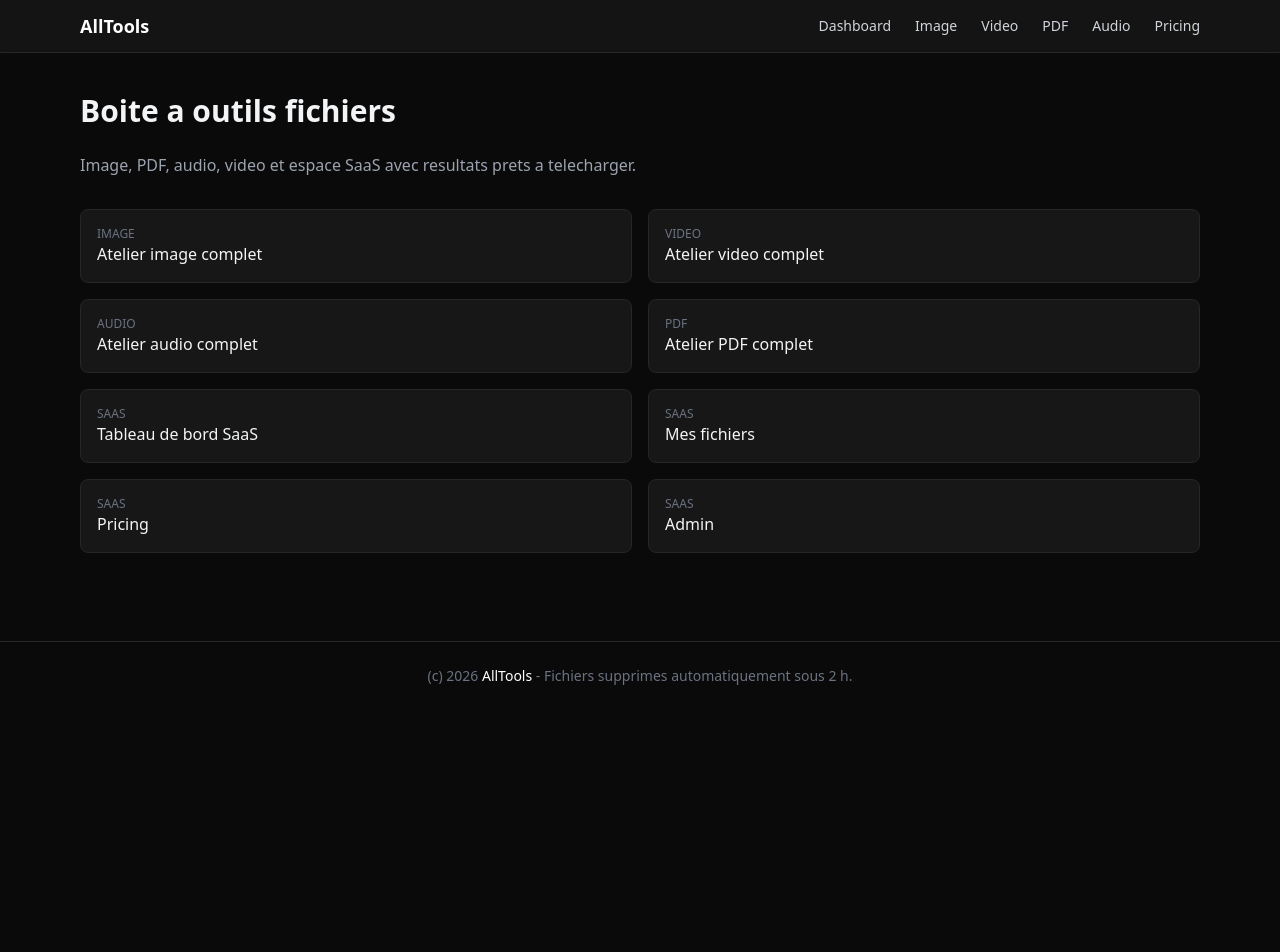
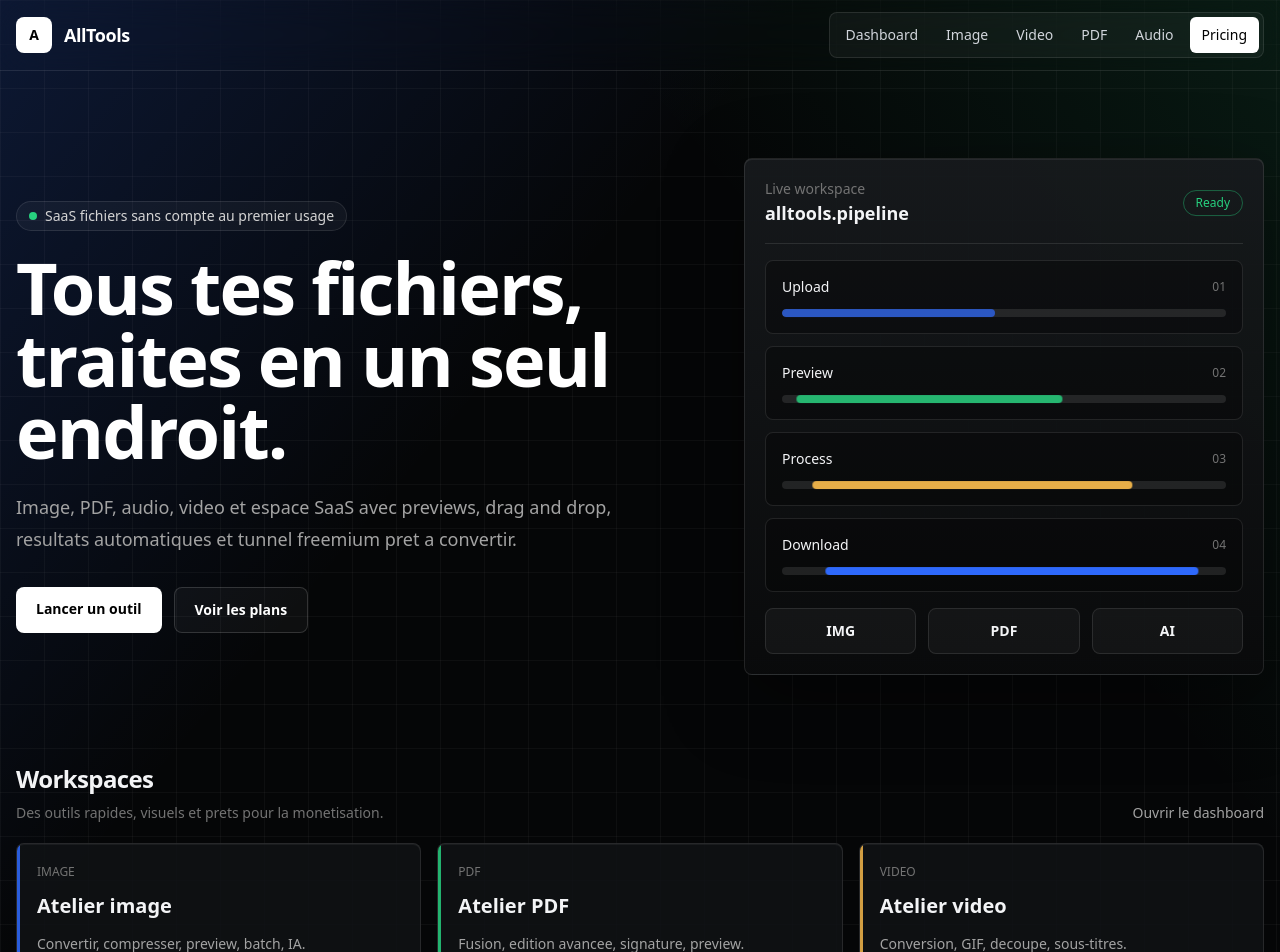
Before and after one commit to tativrignaud14-hash/alltools-saas, a Next.js app in the folder apps/web/: page / in a window 1280 px wide. Shown: the top 952 px of the page. Before the commit the page ends 800 px from the top, so only its background shows below. Built offline with nearby package versions, Linux system fonts and the light colour scheme.

Commit message:
Refresh visual identity and motion

```diff
--- a/apps/web/src/app/globals.css
+++ b/apps/web/src/app/globals.css
@@ -1,15 +1,167 @@
-/* apps/web/src/app/globals.css */
-
-/* 🔹 Styles de base Tailwind (si tu l’as configuré) */
 @tailwind base;
 @tailwind components;
 @tailwind utilities;
 
-/* 🔹 Styles globaux facultatifs */
-html, body {
-  background-color: #0a0a0a;
+:root {
+  color-scheme: dark;
+  --bg: #050607;
+  --panel: #111315;
+  --panel-strong: #171a1d;
+  --line: rgba(255, 255, 255, 0.1);
+  --line-strong: rgba(255, 255, 255, 0.18);
+  --text-soft: #a9b0b8;
+  --blue: #2f6bff;
+  --green: #27d17f;
+  --amber: #f5b84b;
+}
+
+* {
+  box-sizing: border-box;
+}
+
+html {
+  background: var(--bg);
+}
+
+body {
+  min-height: 100vh;
+  margin: 0;
+  background:
+    linear-gradient(rgba(255, 255, 255, 0.035) 1px, transparent 1px),
+    linear-gradient(90deg, rgba(255, 255, 255, 0.035) 1px, transparent 1px),
+    linear-gradient(130deg, rgba(47, 107, 255, 0.18), transparent 34%),
+    linear-gradient(230deg, rgba(39, 209, 127, 0.1), transparent 30%),
+    var(--bg);
+  background-size: 44px 44px, 44px 44px, auto, auto, auto;
   color: white;
-  font-family: system-ui, sans-serif;
-  margin: 0;
-  padding: 0;
+  font-family: Inter, ui-sans-serif, system-ui, -apple-system, BlinkMacSystemFont, "Segoe UI", sans-serif;
+  letter-spacing: 0;
 }
+
+body::before {
+  position: fixed;
+  inset: 0;
+  z-index: -1;
+  content: "";
+  pointer-events: none;
+  background:
+    linear-gradient(180deg, rgba(5, 6, 7, 0.3), rgba(5, 6, 7, 0.94) 72%),
+    repeating-linear-gradient(0deg, rgba(255, 255, 255, 0.018), rgba(255, 255, 255, 0.018) 1px, transparent 1px, transparent 5px);
+}
+
+::selection {
+  background: rgba(47, 107, 255, 0.55);
+  color: white;
+}
+
+@keyframes rise-in {
+  from {
+    opacity: 0;
+    transform: translateY(16px);
+  }
+  to {
+    opacity: 1;
+    transform: translateY(0);
+  }
+}
+
+@keyframes pulse-line {
+  0%,
+  100% {
+    transform: translateX(-12%);
+    opacity: 0.45;
+  }
+  50% {
+    transform: translateX(12%);
+    opacity: 1;
+  }
+}
+
+@keyframes float-panel {
+  0%,
+  100% {
+    transform: translateY(0);
+  }
+  50% {
+    transform: translateY(-8px);
+  }
+}
+
+@keyframes progress-sweep {
+  from {
+    transform: translateX(-100%);
+  }
+  to {
+    transform: translateX(240%);
+  }
+}
+
+.animate-rise {
+  animation: rise-in 680ms ease both;
+}
+
+.animate-rise-delay {
+  animation: rise-in 820ms ease 120ms both;
+}
+
+.visual-panel {
+  position: relative;
+  overflow: hidden;
+  border: 1px solid var(--line);
+  background: linear-gradient(180deg, rgba(23, 26, 29, 0.94), rgba(10, 11, 12, 0.94));
+  box-shadow: 0 22px 80px rgba(0, 0, 0, 0.38), inset 0 1px 0 rgba(255, 255, 255, 0.08);
+}
+
+.visual-panel::after {
+  position: absolute;
+  inset: 0;
+  content: "";
+  pointer-events: none;
+  background: linear-gradient(120deg, transparent 0%, rgba(255, 255, 255, 0.08) 38%, transparent 62%);
+  transform: translateX(-100%);
+  animation: progress-sweep 5.6s ease-in-out infinite;
+}
+
+.tool-card {
+  position: relative;
+  overflow: hidden;
+  border: 1px solid var(--line);
+  background: rgba(17, 19, 21, 0.88);
+  box-shadow: inset 0 1px 0 rgba(255, 255, 255, 0.05);
+  transition: transform 180ms ease, border-color 180ms ease, background 180ms ease, box-shadow 180ms ease;
+}
+
+.tool-card:hover {
+  transform: translateY(-3px);
+  border-color: var(--line-strong);
+  background: rgba(23, 26, 29, 0.94);
+  box-shadow: 0 18px 44px rgba(0, 0, 0, 0.28), inset 0 1px 0 rgba(255, 255, 255, 0.08);
+}
+
+.tool-card::before {
+  position: absolute;
+  inset: 0 auto 0 0;
+  width: 3px;
+  content: "";
+  background: var(--accent, var(--blue));
+  opacity: 0.85;
+}
+
+.motion-line {
+  animation: pulse-line 3.2s ease-in-out infinite;
+}
+
+.floating {
+  animation: float-panel 5s ease-in-out infinite;
+}
+
+@media (prefers-reduced-motion: reduce) {
+  *,
+  *::before,
+  *::after {
+    scroll-behavior: auto !important;
+    animation-duration: 1ms !important;
+    animation-iteration-count: 1 !important;
+    transition-duration: 1ms !important;
+  }
+}
--- a/apps/web/src/app/layout.tsx
+++ b/apps/web/src/app/layout.tsx
@@ -5,41 +5,43 @@ import type { ReactNode } from "react";
 export default function RootLayout({ children }: { children: ReactNode }) {
   return (
     <html lang="fr">
-      <body className="min-h-screen bg-neutral-950 text-gray-100 font-sans">
-        <header className="border-b border-neutral-800 bg-neutral-900/80 backdrop-blur">
-          <div className="mx-auto max-w-6xl px-4 py-3 flex items-center justify-between">
-            <Link href="/" className="font-semibold text-white text-lg">
-              AllTools
+      <body className="min-h-screen text-gray-100 font-sans">
+        <header className="sticky top-0 z-40 border-b border-white/10 bg-[#08090a]/82 backdrop-blur-xl">
+          <div className="mx-auto flex max-w-7xl items-center justify-between gap-4 px-4 py-3">
+            <Link href="/" className="group flex items-center gap-3 font-semibold text-white">
+              <span className="grid h-9 w-9 place-items-center rounded-lg border border-white/10 bg-white text-sm font-black text-black transition group-hover:scale-105">
+                A
+              </span>
+              <span className="text-lg tracking-tight">AllTools</span>
             </Link>
-            <nav className="flex gap-6 text-sm text-gray-300">
-              <Link href="/dashboard" className="hover:text-white transition">
+            <nav className="hidden items-center gap-1 rounded-lg border border-white/10 bg-white/[0.04] p-1 text-sm text-gray-300 md:flex">
+              <Link href="/dashboard" className="rounded-md px-3 py-2 transition hover:bg-white/10 hover:text-white">
                 Dashboard
               </Link>
-              <Link href="/tools/image" className="hover:text-white transition">
+              <Link href="/tools/image" className="rounded-md px-3 py-2 transition hover:bg-white/10 hover:text-white">
                 Image
               </Link>
-              <Link href="/tools/video" className="hover:text-white transition">
+              <Link href="/tools/video" className="rounded-md px-3 py-2 transition hover:bg-white/10 hover:text-white">
                 Video
               </Link>
-              <Link href="/tools/pdf" className="hover:text-white transition">
+              <Link href="/tools/pdf" className="rounded-md px-3 py-2 transition hover:bg-white/10 hover:text-white">
                 PDF
               </Link>
-              <Link href="/tools/audio" className="hover:text-white transition">
+              <Link href="/tools/audio" className="rounded-md px-3 py-2 transition hover:bg-white/10 hover:text-white">
                 Audio
               </Link>
-              <Link href="/pricing" className="hover:text-white transition">
+              <Link href="/pricing" className="rounded-md bg-white px-3 py-2 font-medium text-black transition hover:bg-blue-200">
                 Pricing
               </Link>
             </nav>
           </div>
         </header>
 
-        <main className="mx-auto max-w-6xl px-4 py-10">{children}</main>
+        <main className="mx-auto max-w-7xl px-4 py-10 md:py-14">{children}</main>
 
-        <footer className="border-t border-neutral-800 mt-12 text-center">
-          <div className="mx-auto max-w-6xl px-4 py-6 text-sm text-gray-500">
-            (c) {new Date().getFullYear()} <span className="text-white">AllTools</span> - Fichiers supprimes
-            automatiquement sous 2 h.
+        <footer className="mt-16 border-t border-white/10 text-center">
+          <div className="mx-auto max-w-7xl px-4 py-7 text-sm text-gray-500">
+            (c) {new Date().getFullYear()} <span className="text-white">AllTools</span> - Fichiers supprimes automatiquement sous 2 h.
           </div>
         </footer>
       </body>
--- a/apps/web/src/app/page.tsx
+++ b/apps/web/src/app/page.tsx
@@ -1,31 +1,108 @@
 import Link from "next/link";
+import type { CSSProperties } from "react";
 
 const tools = [
-  { href: "/tools/image", title: "Atelier image complet", cat: "Image" },
-  { href: "/tools/video", title: "Atelier video complet", cat: "Video" },
-  { href: "/tools/audio", title: "Atelier audio complet", cat: "Audio" },
-  { href: "/tools/pdf", title: "Atelier PDF complet", cat: "PDF" },
-  { href: "/dashboard", title: "Tableau de bord SaaS", cat: "SaaS" },
-  { href: "/files", title: "Mes fichiers", cat: "SaaS" },
-  { href: "/pricing", title: "Pricing", cat: "SaaS" },
-  { href: "/admin", title: "Admin", cat: "SaaS" },
+  { href: "/tools/image", title: "Atelier image", cat: "Image", desc: "Convertir, compresser, preview, batch, IA.", accent: "#2f6bff" },
+  { href: "/tools/pdf", title: "Atelier PDF", cat: "PDF", desc: "Fusion, edition avancee, signature, preview.", accent: "#27d17f" },
+  { href: "/tools/video", title: "Atelier video", cat: "Video", desc: "Conversion, GIF, decoupe, sous-titres.", accent: "#f5b84b" },
+  { href: "/tools/audio", title: "Atelier audio", cat: "Audio", desc: "Conversion, coupe, fusion, normalisation.", accent: "#ff5c7a" },
+  { href: "/dashboard", title: "Dashboard", cat: "SaaS", desc: "Quotas, historique, upgrade et etat.", accent: "#8bd3ff" },
+  { href: "/pricing", title: "Pricing", cat: "SaaS", desc: "Free, Starter, Pro, AI Pro, Business.", accent: "#ffffff" },
 ];
+
+const flow = ["Upload", "Preview", "Process", "Download"];
 
 export default function HomePage() {
   return (
-    <div>
-      <h1 className="text-3xl font-semibold mb-6">Boite a outils fichiers</h1>
-      <p className="text-gray-400 mb-8">
-        Image, PDF, audio, video et espace SaaS avec resultats prets a telecharger.
-      </p>
-      <div className="grid sm:grid-cols-2 gap-4">
-        {tools.map((tool) => (
-          <Link key={tool.href} href={tool.href} className="rounded-lg border border-neutral-800 bg-neutral-900 p-4 hover:bg-neutral-800">
-            <div className="text-xs uppercase text-gray-500">{tool.cat}</div>
-            <div className="font-medium">{tool.title}</div>
+    <div className="space-y-14">
+      <section className="grid min-h-[calc(100vh-220px)] items-center gap-10 lg:grid-cols-[1fr_520px]">
+        <div className="animate-rise max-w-3xl">
+          <div className="mb-5 inline-flex items-center gap-2 rounded-full border border-white/10 bg-white/[0.04] px-3 py-1 text-sm text-neutral-300">
+            <span className="h-2 w-2 rounded-full bg-[#27d17f]" />
+            SaaS fichiers sans compte au premier usage
+          </div>
+          <h1 className="text-5xl font-semibold leading-[1.02] tracking-tight text-white md:text-7xl">
+            Tous tes fichiers, traites en un seul endroit.
+          </h1>
+          <p className="mt-6 max-w-2xl text-lg leading-8 text-neutral-400">
+            Image, PDF, audio, video et espace SaaS avec previews, drag and drop, resultats automatiques et tunnel
+            freemium pret a convertir.
+          </p>
+          <div className="mt-8 flex flex-wrap gap-3">
+            <Link href="/tools/image" className="rounded-lg bg-white px-5 py-3 text-sm font-semibold text-black transition hover:bg-blue-200">
+              Lancer un outil
+            </Link>
+            <Link href="/pricing" className="rounded-lg border border-white/15 bg-white/[0.04] px-5 py-3 text-sm font-semibold text-white transition hover:bg-white/10">
+              Voir les plans
+            </Link>
+          </div>
+        </div>
+
+        <div className="visual-panel floating animate-rise-delay rounded-lg p-5">
+          <div className="mb-4 flex items-center justify-between border-b border-white/10 pb-4">
+            <div>
+              <div className="text-sm text-neutral-500">Live workspace</div>
+              <div className="text-lg font-semibold">alltools.pipeline</div>
+            </div>
+            <div className="rounded-full border border-[#27d17f]/40 px-3 py-1 text-xs text-[#27d17f]">Ready</div>
+          </div>
+
+          <div className="grid gap-3">
+            {flow.map((item, index) => (
+              <div key={item} className="rounded-lg border border-white/10 bg-black/30 p-4">
+                <div className="mb-3 flex items-center justify-between">
+                  <span className="text-sm font-medium">{item}</span>
+                  <span className="text-xs text-neutral-500">0{index + 1}</span>
+                </div>
+                <div className="h-2 overflow-hidden rounded-full bg-white/10">
+                  <div
+                    className="motion-line h-full rounded-full"
+                    style={{
+                      width: `${48 + index * 12}%`,
+                      background: index === 1 ? "#27d17f" : index === 2 ? "#f5b84b" : "#2f6bff",
+                      animationDelay: `${index * 220}ms`,
+                    }}
+                  />
+                </div>
+              </div>
+            ))}
+          </div>
+
+          <div className="mt-4 grid grid-cols-3 gap-3">
+            {["IMG", "PDF", "AI"].map((item) => (
+              <div key={item} className="rounded-lg border border-white/10 bg-white/[0.04] p-3 text-center text-sm font-semibold">
+                {item}
+              </div>
+            ))}
+          </div>
+        </div>
+      </section>
+
+      <section className="animate-rise-delay">
+        <div className="mb-5 flex items-end justify-between gap-4">
+          <div>
+            <h2 className="text-2xl font-semibold tracking-tight">Workspaces</h2>
+            <p className="mt-2 text-sm text-neutral-500">Des outils rapides, visuels et prets pour la monetisation.</p>
+          </div>
+          <Link href="/dashboard" className="hidden text-sm text-neutral-400 transition hover:text-white md:block">
+            Ouvrir le dashboard
           </Link>
-        ))}
-      </div>
+        </div>
+        <div className="grid gap-4 md:grid-cols-2 lg:grid-cols-3">
+          {tools.map((tool) => (
+            <Link
+              key={tool.href}
+              href={tool.href}
+              className="tool-card rounded-lg p-5"
+              style={{ "--accent": tool.accent } as CSSProperties}
+            >
+              <div className="text-xs uppercase text-neutral-500">{tool.cat}</div>
+              <div className="mt-3 text-xl font-semibold">{tool.title}</div>
+              <p className="mt-3 text-sm leading-6 text-neutral-400">{tool.desc}</p>
+            </Link>
+          ))}
+        </div>
+      </section>
     </div>
   );
 }
```
